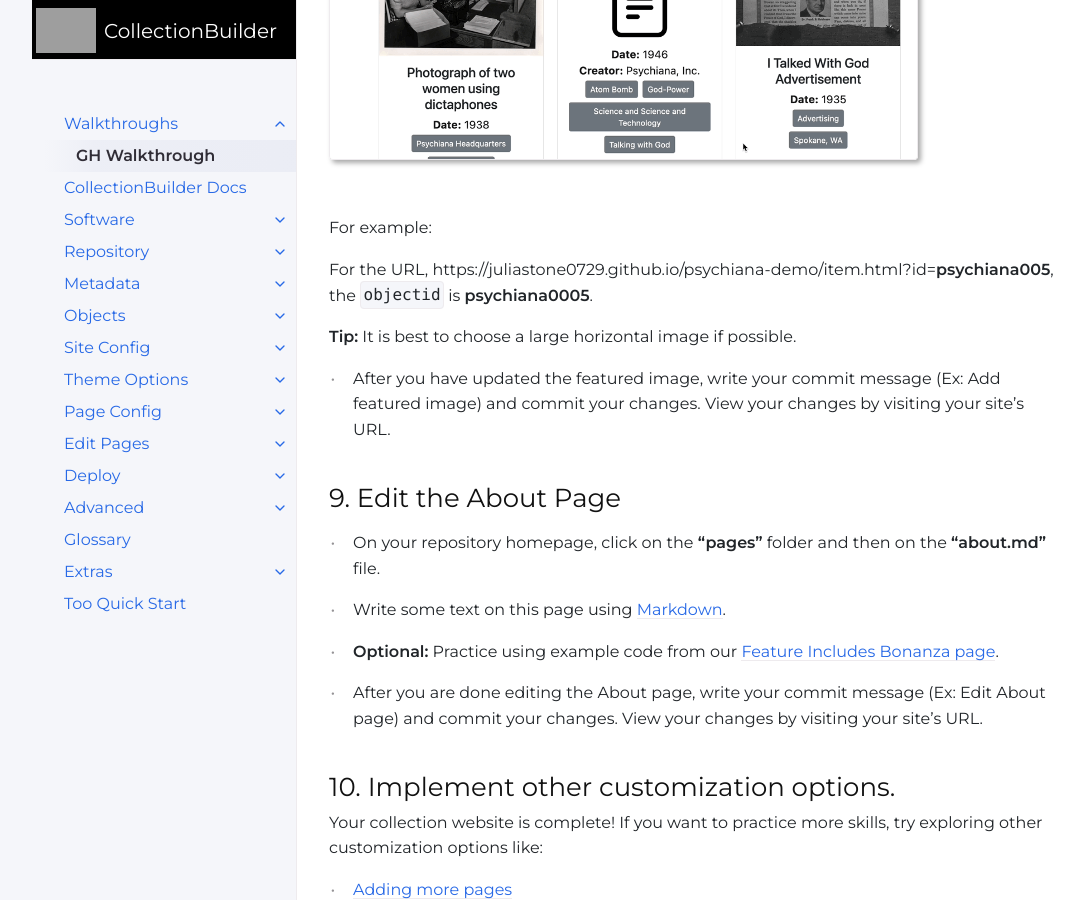
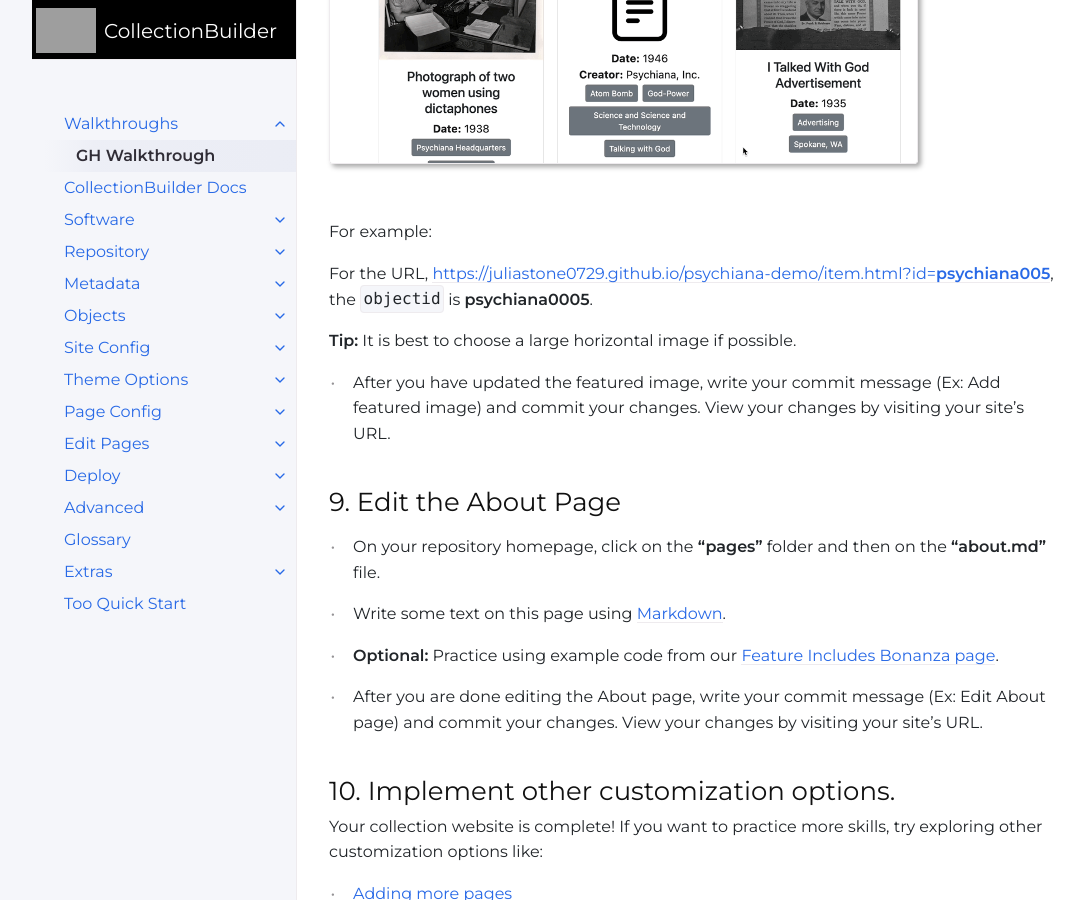
Before and after one commit to CollectionBuilder/cb-docs, a Jekyll site: the page built from docs/walkthroughs/gh-walkthrough.md, in a window 1280 px wide and 900 px high, scrolled down 7486 px. Shown: the whole window, without its empty margins (75-1159 px from the left). Built offline with Jekyll 4.4.1, drawn with Linux system fonts in a browser that asks for light colours; comment, search, counter and statistics services are not loaded.

````diff
--- a/docs/walkthroughs/gh-walkthrough.md
+++ b/docs/walkthroughs/gh-walkthrough.md
@@ -135,7 +135,7 @@ For example:
 featured-image: psychiana005
 ```
 
-- Visit your live site and use the Browse page to view potential featured images.
+Visit your live site and use the Browse page to view potential featured images.
 
 {% include feature/image.html img="browse-items.gif" alt="User clicking on browse option in the website navigation bar" border=true width="80%" %}
 
@@ -145,7 +145,7 @@ To find the `objectid` for an image, click on the image and then check the end o
 
 For example:
 
-For the URL, https://juliastone0729.github.io/psychiana-demo/item.html?id=**psychiana005**, the `objectid` is **psychiana0005**.
+For the URL, [https://juliastone0729.github.io/psychiana-demo/item.html?id=**psychiana005**](https://juliastone0729.github.io/psychiana-demo/item.html?id=psychiana005), the `objectid` is **psychiana0005**.
 
 **Tip:** It is best to choose a large horizontal image if possible.
 
````
